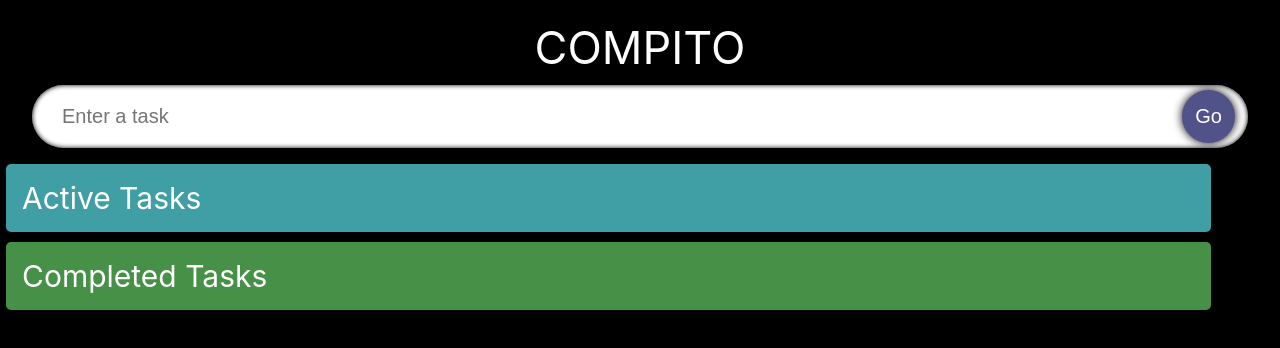
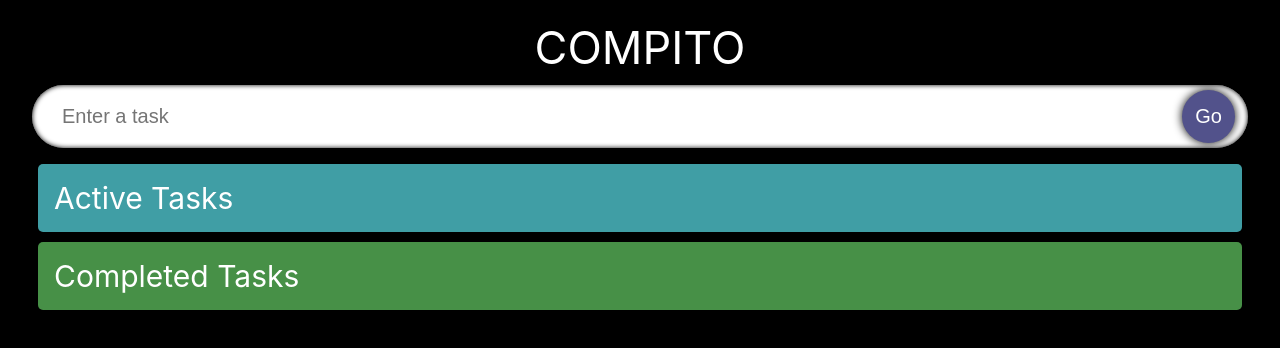
Before and after one commit to Akhil401/task-react, a React (Vite) app: page / in a window 1280 px wide. Shown: the top 348 px of the page. Built offline with nearby package versions, Linux system fonts and the light colour scheme.

Commit message:
added styles

```diff
--- a/src/components/styles.css
+++ b/src/components/styles.css
@@ -45,7 +45,7 @@
 }
 
 .container {
-  width: 100%;
+  width: 95%;
   margin-top: 10px;
   align-items: flex-start;
   padding: 6px;
@@ -53,7 +53,7 @@
 .todos {
   display: flex;
   flex-direction: column;
-  max-width: 95%;
+  max-width: 100%;
   padding: 16px;
   border-radius: 5px;
   background-color: rgb(64, 158, 165);
@@ -61,7 +61,7 @@
 }
 .todos_remove {
   display: flex;
-  width: 95%;
+  width: 100%;
   flex-direction: column;
   padding: 16px;
   border-radius: 5px;
@@ -132,12 +132,6 @@
   transform: scale(0.8);
 }
 
-@media (max-width: 1100px) {
-  .todos {
-    width: 95%;
-  }
-}
-
 @media (max-width: 700px) {
   .input {
     width: 95%;
```
